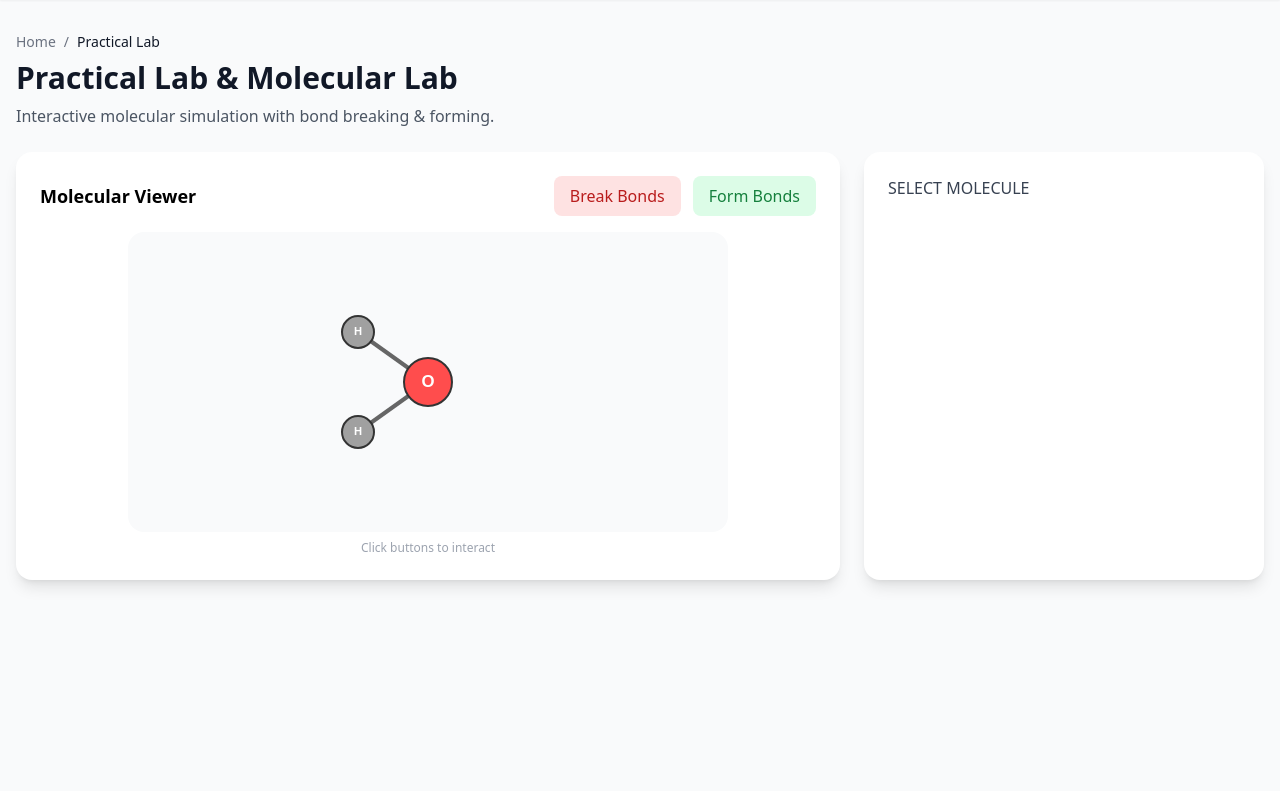
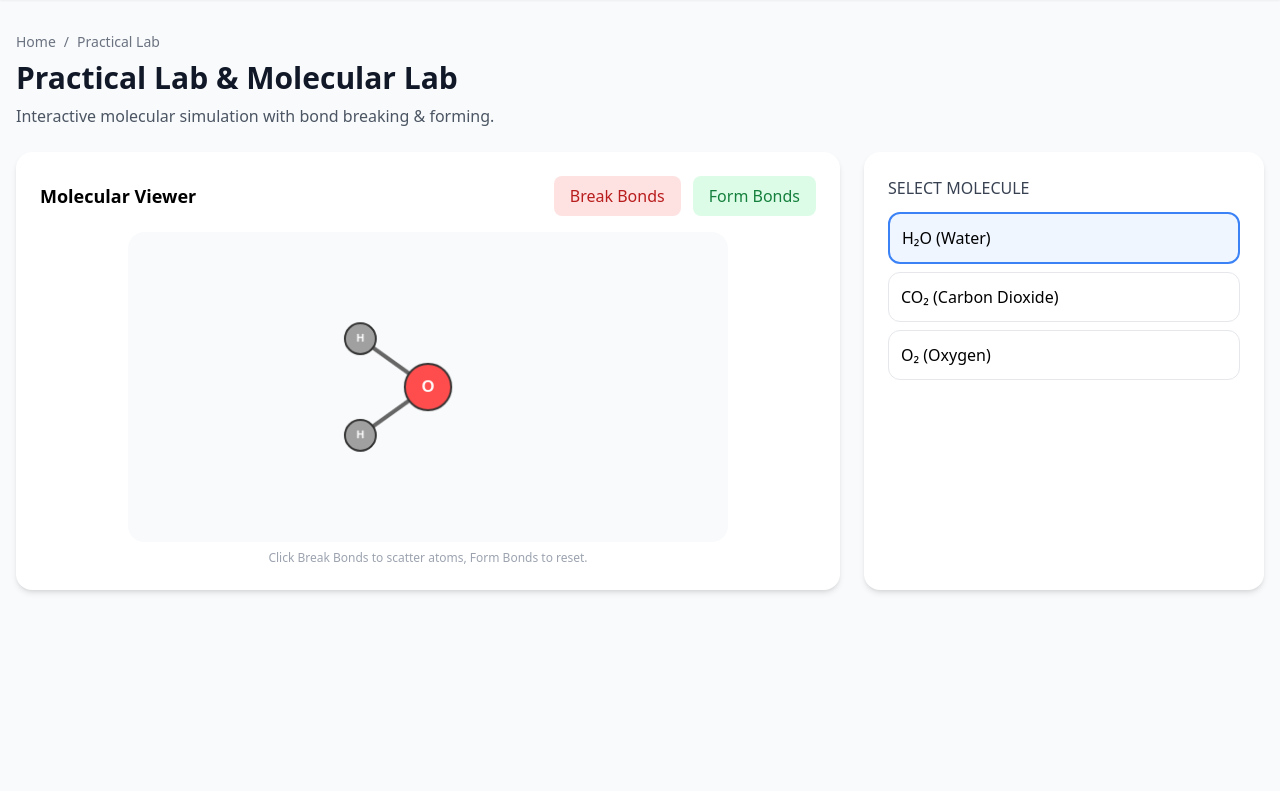
Before and after one commit to turtle-xo7/PrepareYourself, a Django app: page /practical-lab/ in a window 1280 px wide. Shown: the part 64-855 px from the top of the page. Run offline with Django 5.2, Linux system fonts and the light colour scheme; some libraries are stand-ins or nearby versions.

Commit message:
SCRUM-45: added interactive lab page

```diff
--- a/templates/core/practical_lab.html
+++ b/templates/core/practical_lab.html
@@ -1,39 +1,39 @@
 {% extends 'base.html' %}
-{% load static %}
 {% block title %}Practical Lab{% endblock %}
 {% block content %}
 <div class="max-w-7xl mx-auto px-4 py-8">
     <div class="flex items-center gap-2 text-sm text-gray-500 mb-2">
-        <a href="{% url 'home' %}" class="hover:text-blue-600">Home</a>
-        <span>/</span>
-        <span class="text-gray-900">Practical Lab</span>
+        <a href="{% url 'home' %}" class="hover:text-blue-600">Home</a> <span>/</span> <span>Practical Lab</span>
     </div>
-
-    <div class="mb-6">
-        <h1 class="text-3xl font-bold text-gray-900">Practical Lab & Molecular Lab</h1>
-        <p class="text-gray-600 mt-2">Interactive molecular simulation with bond breaking & forming.</p>
-    </div>
+    <h1 class="text-3xl font-bold text-gray-900">Practical Lab & Molecular Lab</h1>
+    <p class="text-gray-600 mt-2 mb-6">Interactive molecular simulation with bond breaking & forming.</p>
 
     <div class="grid grid-cols-1 lg:grid-cols-3 gap-6">
+        <!-- Canvas Column -->
         <div class="lg:col-span-2">
-            <div class="bg-white rounded-2xl shadow-lg p-6">
+            <div class="bg-white rounded-2xl shadow-md p-6">
                 <div class="flex justify-between items-center mb-4">
                     <h3 class="font-semibold text-lg">Molecular Viewer</h3>
                     <div class="space-x-2">
-                        <button id="breakBtn" class="bg-red-100 text-red-700 px-4 py-2 rounded-lg font-medium">Break Bonds</button>
-                        <button id="formBtn" class="bg-green-100 text-green-700 px-4 py-2 rounded-lg font-medium">Form Bonds</button>
+                        <button id="breakBtn" class="bg-red-100 text-red-700 px-4 py-2 rounded-lg font-medium hover:bg-red-200">Break Bonds</button>
+                        <button id="formBtn" class="bg-green-100 text-green-700 px-4 py-2 rounded-lg font-medium hover:bg-green-200">Form Bonds</button>
                     </div>
                 </div>
-                <div style="max-width: 600px; margin: 0 auto;">
-                    <canvas id="moleculeCanvas" width="600" height="300" style="background: #f9fafb; border-radius: 1rem; width: 100%; height: auto;"></canvas>
+                <div style="max-width: 600px; margin: 0 auto; background: #f9fafb; border-radius: 1rem; padding: 10px;">
+                    <canvas id="moleculeCanvas" width="600" height="300" style="display: block; width: 100%; height: auto; border-radius: 8px;"></canvas>
                 </div>
-                <p class="text-xs text-gray-400 mt-2 text-center">Click buttons to interact</p>
+                <p class="text-xs text-gray-400 mt-2 text-center">Click Break Bonds to scatter atoms, Form Bonds to reset.</p>
             </div>
         </div>
 
-        <div class="bg-white rounded-2xl shadow-lg p-6">
+        <!-- Molecule Selector (simple) -->
+        <div class="bg-white rounded-2xl shadow-md p-6">
             <h4 class="font-medium text-gray-700 mb-3">SELECT MOLECULE</h4>
-            <div class="grid grid-cols-2 gap-2" id="moleculeList"></div>
+            <div class="space-y-2">
+                <button data-mol="h2o" class="mol-btn w-full text-left p-3 rounded-xl border-2 border-blue-500 bg-blue-50">H₂O (Water)</button>
+                <button data-mol="co2" class="mol-btn w-full text-left p-3 rounded-xl border border-gray-200 hover:bg-gray-50">CO₂ (Carbon Dioxide)</button>
+                <button data-mol="o2" class="mol-btn w-full text-left p-3 rounded-xl border border-gray-200 hover:bg-gray-50">O₂ (Oxygen)</button>
+            </div>
         </div>
     </div>
 </div>
@@ -42,73 +42,144 @@
 {% block scripts %}
 <script>
     (function() {
-        console.log('Script started');
+        console.log('Practical Lab script starting...');
         const canvas = document.getElementById('moleculeCanvas');
-        if (!canvas) { console.error('Canvas not found'); return; }
+        if (!canvas) {
+            console.error('Canvas element not found!');
+            return;
+        }
         const ctx = canvas.getContext('2d');
-        canvas.width = 600; canvas.height = 300;
 
-        const molecules = [
-            {
-                id: 'h2o', name: 'H₂O', subtitle: 'Water',
+        // Define molecules
+        const molecules = {
+            h2o: {
+                name: 'H₂O',
                 atoms: [
                     { symbol: 'O', x: 300, y: 150, color: '#ff4d4d', radius: 24 },
                     { symbol: 'H', x: 230, y: 100, color: '#a0a0a0', radius: 16 },
                     { symbol: 'H', x: 230, y: 200, color: '#a0a0a0', radius: 16 }
                 ],
                 bonds: [[0,1], [0,2]]
+            },
+            co2: {
+                name: 'CO₂',
+                atoms: [
+                    { symbol: 'C', x: 300, y: 150, color: '#505050', radius: 20 },
+                    { symbol: 'O', x: 220, y: 150, color: '#ff4d4d', radius: 20 },
+                    { symbol: 'O', x: 380, y: 150, color: '#ff4d4d', radius: 20 }
+                ],
+                bonds: [[0,1], [0,2]]
+            },
+            o2: {
+                name: 'O₂',
+                atoms: [
+                    { symbol: 'O', x: 260, y: 150, color: '#ff4d4d', radius: 22 },
+                    { symbol: 'O', x: 340, y: 150, color: '#ff4d4d', radius: 22 }
+                ],
+                bonds: [[0,1]]
             }
-        ];
+        };
 
-        let current = molecules[0];
-        let atoms = JSON.parse(JSON.stringify(current.atoms));
-        let bonds = current.bonds;
+        let currentMolId = 'h2o';
+        let currentMol = molecules[currentMolId];
+        let atoms = JSON.parse(JSON.stringify(currentMol.atoms));
+        let bonds = currentMol.bonds;
         let isBroken = false;
-        const originalAtoms = JSON.parse(JSON.stringify(current.atoms));
+        const originalAtoms = JSON.parse(JSON.stringify(currentMol.atoms));
 
         function draw() {
-            ctx.clearRect(0, 0, 600, 300);
-            bonds.forEach(b => {
-                const from = atoms[b[0]], to = atoms[b[1]];
-                ctx.beginPath(); ctx.moveTo(from.x, from.y); ctx.lineTo(to.x, to.y);
-                ctx.strokeStyle = isBroken ? '#aaa' : '#666';
-                ctx.lineWidth = isBroken ? 2 : 4;
-                if(isBroken) ctx.setLineDash([6, 6]); else ctx.setLineDash([]);
+            ctx.clearRect(0, 0, canvas.width, canvas.height);
+
+            // Draw bonds
+            bonds.forEach(bondIdx => {
+                const from = atoms[bondIdx[0]];
+                const to = atoms[bondIdx[1]];
+                ctx.beginPath();
+                ctx.moveTo(from.x, from.y);
+                ctx.lineTo(to.x, to.y);
+                if (isBroken) {
+                    ctx.setLineDash([6, 6]);
+                    ctx.strokeStyle = '#aaaaaa';
+                    ctx.lineWidth = 2;
+                } else {
+                    ctx.setLineDash([]);
+                    ctx.strokeStyle = '#666666';
+                    ctx.lineWidth = 4;
+                }
                 ctx.stroke();
             });
             ctx.setLineDash([]);
-            atoms.forEach(a => {
-                ctx.beginPath(); ctx.arc(a.x, a.y, a.radius, 0, 2*Math.PI);
-                ctx.fillStyle = a.color; ctx.fill();
-                ctx.strokeStyle = '#333'; ctx.lineWidth = 2; ctx.stroke();
-                ctx.fillStyle = 'white'; ctx.font = `bold ${a.radius*0.7}px Arial`;
-                ctx.textAlign = 'center'; ctx.textBaseline = 'middle';
-                ctx.fillText(a.symbol, a.x, a.y);
+
+            // Draw atoms
+            atoms.forEach(atom => {
+                ctx.beginPath();
+                ctx.arc(atom.x, atom.y, atom.radius, 0, 2 * Math.PI);
+                ctx.fillStyle = atom.color;
+                ctx.fill();
+                ctx.strokeStyle = '#333333';
+                ctx.lineWidth = 2;
+                ctx.stroke();
+                ctx.fillStyle = '#ffffff';
+                ctx.font = `bold ${atom.radius * 0.7}px Arial`;
+                ctx.textAlign = 'center';
+                ctx.textBaseline = 'middle';
+                ctx.fillText(atom.symbol, atom.x, atom.y);
             });
         }
 
-        document.getElementById('breakBtn').addEventListener('click', () => {
-            if(isBroken) return;
+        function breakBonds() {
+            if (isBroken) return;
             isBroken = true;
-            const cx = 300, cy = 150;
-            atoms.forEach(a => {
-                const dx = a.x - cx, dy = a.y - cy;
-                const dist = Math.sqrt(dx*dx+dy*dy) || 1;
-                a.x += (dx/dist)*60 + (Math.random()-0.5)*30;
-                a.y += (dy/dist)*60 + (Math.random()-0.5)*30;
+            const centerX = 300, centerY = 150;
+            atoms.forEach(atom => {
+                const dx = atom.x - centerX;
+                const dy = atom.y - centerY;
+                const dist = Math.sqrt(dx*dx + dy*dy) || 1;
+                atom.x += (dx / dist) * 50 + (Math.random() - 0.5) * 30;
+                atom.y += (dy / dist) * 50 + (Math.random() - 0.5) * 30;
             });
             draw();
-        });
+        }
 
-        document.getElementById('formBtn').addEventListener('click', () => {
-            if(!isBroken) return;
+        function formBonds() {
+            if (!isBroken) return;
             isBroken = false;
             atoms = JSON.parse(JSON.stringify(originalAtoms));
             draw();
+        }
+
+        function switchMolecule(molId) {
+            currentMolId = molId;
+            currentMol = molecules[molId];
+            atoms = JSON.parse(JSON.stringify(currentMol.atoms));
+            bonds = currentMol.bonds;
+            isBroken = false;
+            // Reset originalAtoms
+            originalAtoms.length = 0;
+            Object.assign(originalAtoms, JSON.parse(JSON.stringify(currentMol.atoms)));
+            draw();
+
+            // Update button styles
+            document.querySelectorAll('.mol-btn').forEach(btn => {
+                btn.classList.remove('border-blue-500', 'bg-blue-50');
+                btn.classList.add('border-gray-200');
+            });
+            document.querySelector(`[data-mol="${molId}"]`).classList.add('border-blue-500', 'bg-blue-50');
+        }
+
+        // Attach event listeners
+        document.getElementById('breakBtn').addEventListener('click', breakBonds);
+        document.getElementById('formBtn').addEventListener('click', formBonds);
+
+        document.querySelectorAll('.mol-btn').forEach(btn => {
+            btn.addEventListener('click', (e) => {
+                switchMolecule(e.currentTarget.dataset.mol);
+            });
         });
 
+        // Initial draw
         draw();
-        console.log('Ready');
+        console.log('Practical Lab ready.');
     })();
 </script>
 {% endblock %}
```
